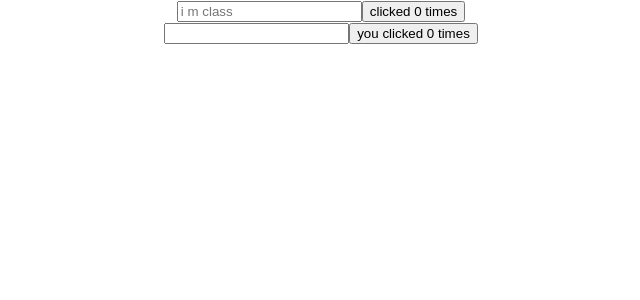
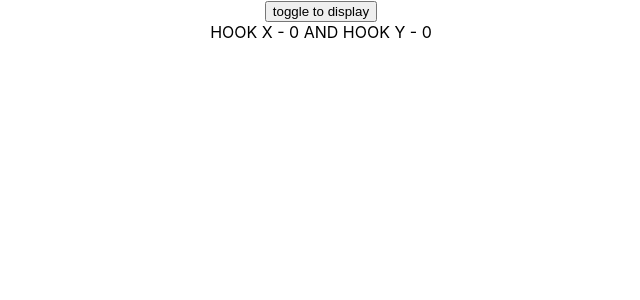
Before and after one commit to pop-dev5016/react-hooks, a React (Create React App) app: page / in a window 1280 px wide. Shown: the top 300 px of the page, without its empty margins (319-959 px from the left). Built offline with nearby package versions, Linux system fonts and the light colour scheme.

Commit message:
clean up

```diff
--- a/src/App.js
+++ b/src/App.js
@@ -2,14 +2,15 @@ import React from 'react'
 import './App.css';
 import Effecthook from './Component/Effecthook';
 import Refclass from './Component/Refclass';
-
+import RuneffectonlyonesEx from './Component/RuneffectonlyonesEx';
+import Runeffectonlyones from './Component/Runeffectonlyones';
+import Effectcleanup from './Component/Effectcleanup';
 
 
 function App() {
   return (
     <div className="App">
-   <Refclass></Refclass>
-   <Effecthook></Effecthook>
+     <Effectcleanup></Effectcleanup>
     </div>
   );
 }
--- /dev/null
+++ b/src/Component/Effectcleanup.js
@@ -0,0 +1,14 @@
+import React,{useState,useEffect} from 'react'
+import Runeffectonlyones from './Runeffectonlyones'
+
+function Effectcleanup() {
+    const [display,setDisplay]   = useState(true)  ////////for componnent will mount
+  return (
+    <div>
+      <button onClick={()=>setDisplay(!display)}>toggle to display </button>
+      {display && <Runeffectonlyones></Runeffectonlyones>}
+    </div>
+  )
+}
+
+export default Effectcleanup
--- a/src/Component/Runeffectonlyones.js
+++ b/src/Component/Runeffectonlyones.js
@@ -16,6 +16,12 @@ function Runeffectonlyones() {
   useEffect(()=>{
     console.log("useeffect called");
     window.addEventListener("mousemove",logMousePosition)
+
+    return ()=>{
+        console.log("component unmounted");
+        window.removeEventListener("mousemove",logMousePosition)
+
+    }
   },[])
 
 
--- a/src/Component/RuneffectonlyonesEx.js
+++ b/src/Component/RuneffectonlyonesEx.js
@@ -20,6 +20,10 @@ export class RuneffectonlyonesEx extends Component {
         window.addEventListener("mousemove",this.logMousePosition)
       }
 
+      componentWillUnmount(){
+        window.removeEventListener("mousemove",this.logMousePosition)
+      }
+
   render() {
     return (
      <div>
```
